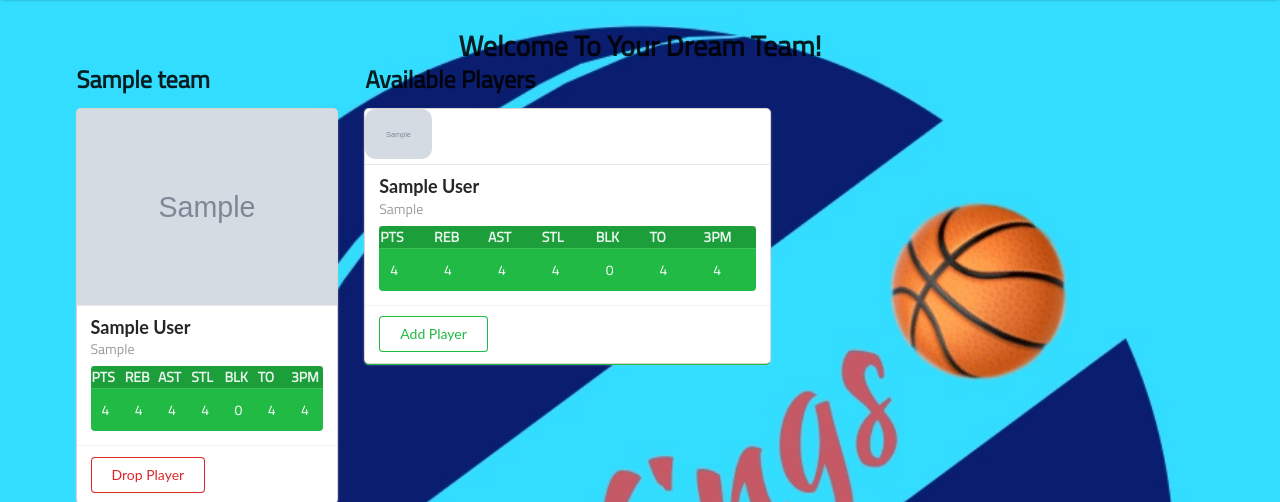
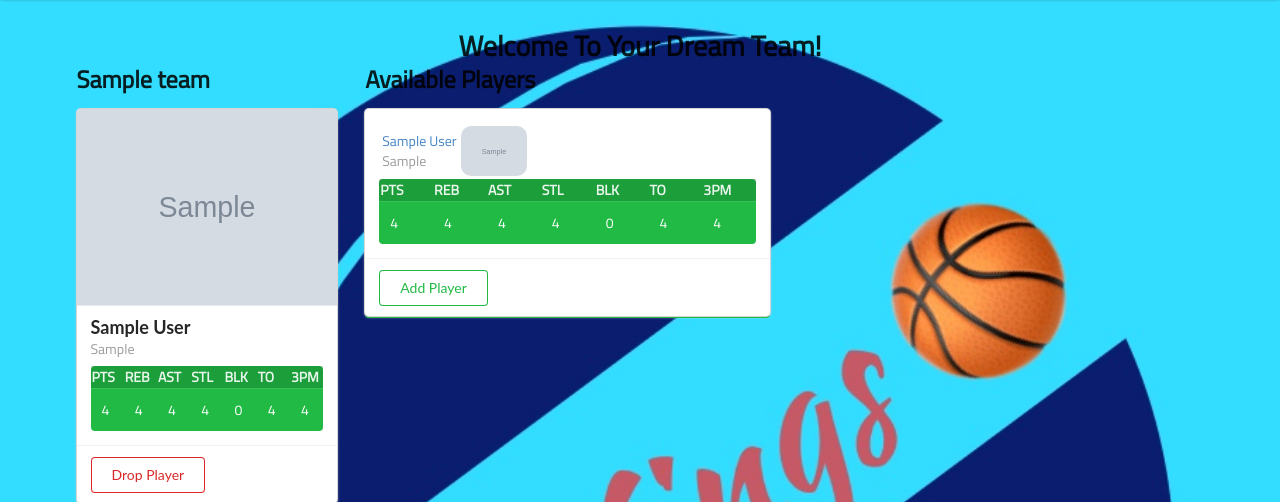
Before and after one commit to samiduara/courtkings, a Django app: page /dashboard/1/team_detail/ in a window 1280 px wide. Shown: the part 53-555 px from the top of the page. Run offline with Django 3.2, Linux system fonts and the light colour scheme; a user stored in the database is signed in; tables that the repository leaves empty hold one stand-in row (values such as "Sample post"); grey boxes marked "Sample" are stand-in pictures.

Commit message:
adds pics5

```diff
--- a/main_app/templates/dashboard/team_detail.html
+++ b/main_app/templates/dashboard/team_detail.html
@@ -62,14 +62,20 @@
                             {% for player in players %}
                             {% if player.status == True %}
                             <div class='ui fluid green card'>
-                                <div class=>
-                                    <img src="{{player.picture}}" alt="">
-                                </div>
                                 <div class='content'>
-                                    <a class='header'>{{player.first_name}} {{player.last_name}}</a>
-                                        <div class='meta'>
-                                            <span class='date'>{{player.nba_team}}</span>
-                                        </div>
+                                    <table>
+                                        <tr>
+                                            <td>
+                                                <a class='header'>{{player.first_name}} {{player.last_name}}</a>
+                                                <div class='meta'>
+                                                    <span class='date'>{{player.nba_team}}</span>
+                                                </div>
+                                            </td>
+                                            <td>
+                                                <img src="{{player.picture}}" alt="">
+                                            </td>
+                                        </tr>
+                                    </table>
                                         <div class='description'>
                                             <table class='ui inverted green table'>
                                                 <tr>
```
